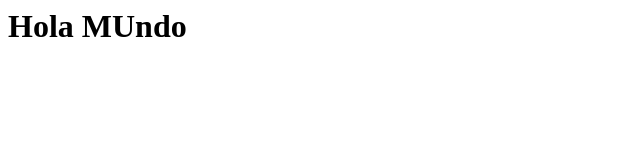
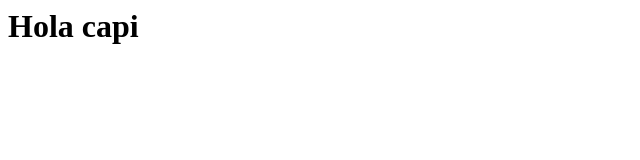
Before and after one commit to Guz-Guz-2024/practica-tag2, a plain HTML site: page index.html in a window 1280 px wide. Shown: the whole page, without its empty margins (0-640 px from the left). Drawn offline with Linux system fonts and the light colour scheme.

Commit message:
Mi tercer commit

```diff
--- a/index.html
+++ b/index.html
@@ -1 +1 @@
-<h1>Hola MUndo</h1>
+<h1>Hola capi</h1>
```
